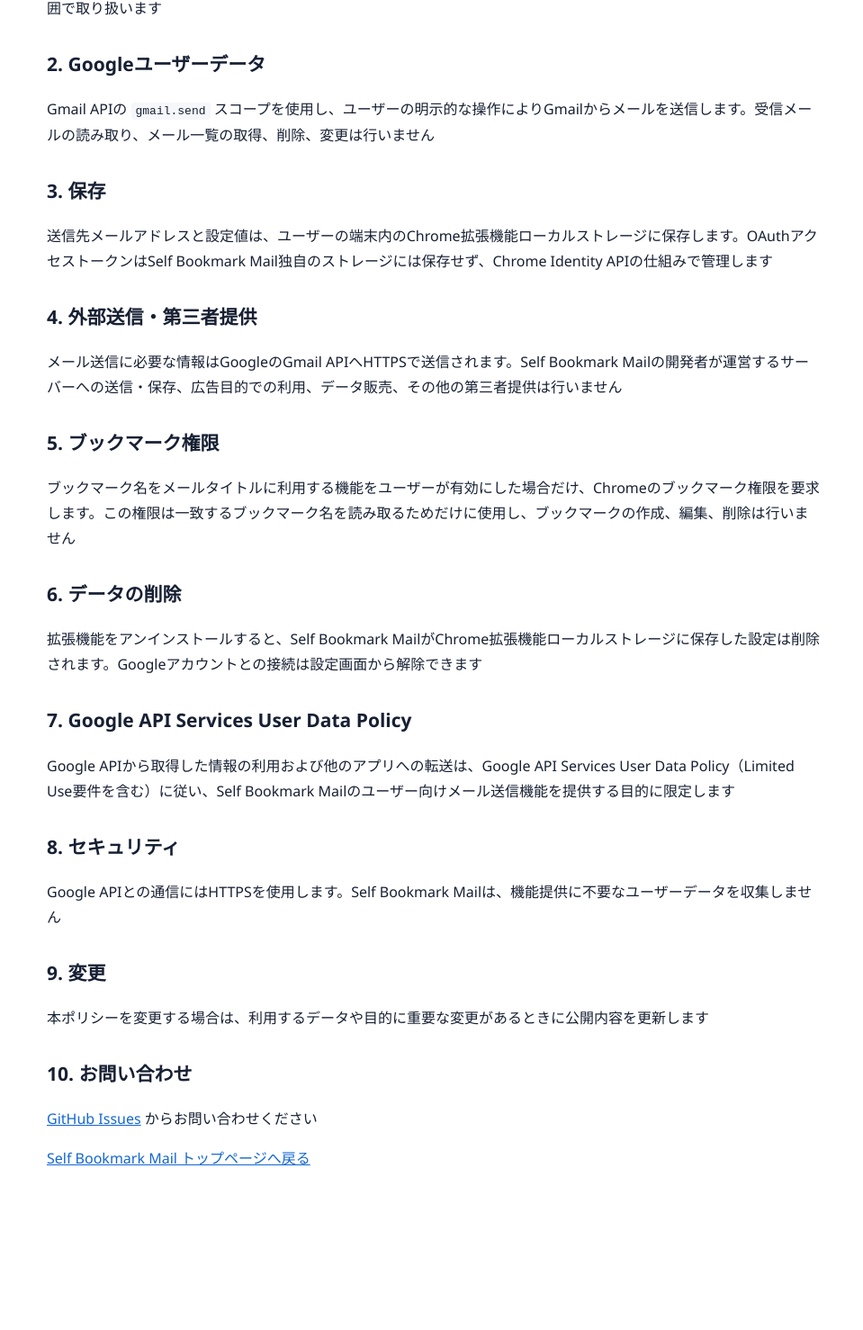
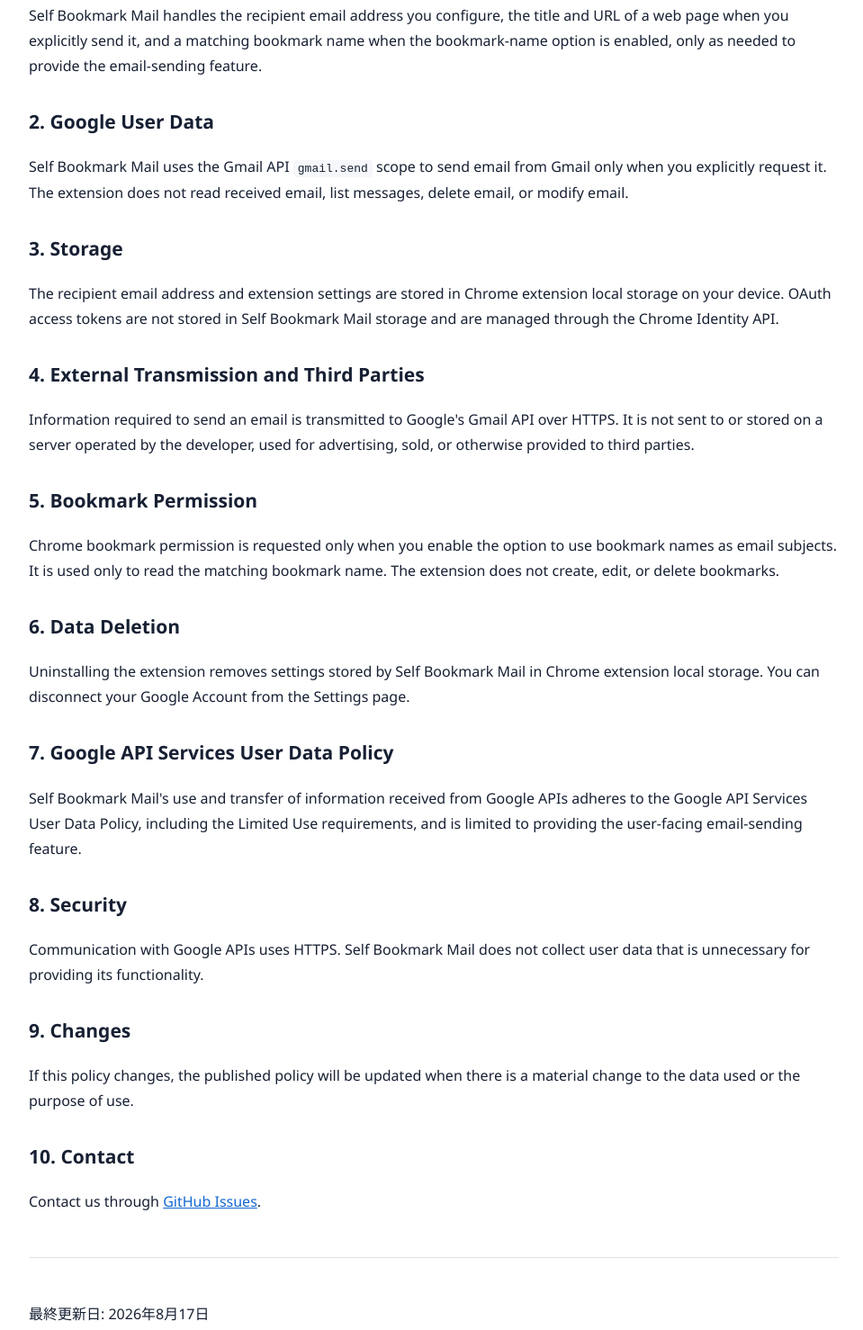
Before and after one commit to maidmaidmaid/maidmaidmaid.github.io, a plain HTML site: page privacy.html in a window 1280 px wide. Shown: the part 286-1764 px from the top of the page at 90% size, without its empty margins (158-1117 px from the left). Before the commit the page ends 1627 px from the top, so only its background shows below. Drawn offline with Linux system fonts and the light colour scheme.

Commit message:
Add English privacy policy

```diff
--- a/privacy.html
+++ b/privacy.html
@@ -1,49 +1,69 @@
 <!doctype html>
-<html lang="ja">
+<html lang="en">
 <head>
   <meta charset="utf-8">
   <meta name="viewport" content="width=device-width, initial-scale=1">
-  <title>Self Bookmark Mail プライバシーポリシー</title>
+  <title>Self Bookmark Mail Privacy Policy / プライバシーポリシー</title>
   <style>
-    body{font-family:"Segoe UI","Yu Gothic UI",sans-serif;color:#172033;line-height:1.75;max-width:860px;margin:40px auto;padding:0 20px}
-    h1{font-size:30px} h2{margin-top:30px;font-size:21px} code{background:#f5f7fa;padding:2px 5px;border-radius:4px}
-    a{color:#1367d1}
+    body{font-family:"Segoe UI","Yu Gothic UI",sans-serif;color:#172033;line-height:1.75;max-width:900px;margin:40px auto;padding:0 20px}
+    h1{font-size:30px} h2{margin-top:30px;font-size:21px} code{background:#f5f7fa;padding:2px 5px;border-radius:4px} a{color:#1367d1}
+    .lang-nav{padding:10px 14px;background:#f5f7fa;border-radius:10px}.divider{border:0;border-top:1px solid #dce2ea;margin:48px 0}
   </style>
 </head>
 <body>
-<h1>Self Bookmark Mail プライバシーポリシー</h1>
-<p>最終更新日: 2026年8月15日</p>
+<h1>Self Bookmark Mail Privacy Policy / プライバシーポリシー</h1>
+<p class="lang-nav"><a href="#english">English</a> / <a href="#japanese">日本語</a></p>
 
+<section id="english" lang="en">
+<p>Last updated: August 17, 2026</p>
+<h2>1. Information We Use</h2>
+<p>Self Bookmark Mail handles the recipient email address you configure, the title and URL of a web page when you explicitly send it, and a matching bookmark name when the bookmark-name option is enabled, only as needed to provide the email-sending feature.</p>
+<h2>2. Google User Data</h2>
+<p>Self Bookmark Mail uses the Gmail API <code>gmail.send</code> scope to send email from Gmail only when you explicitly request it. The extension does not read received email, list messages, delete email, or modify email.</p>
+<h2>3. Storage</h2>
+<p>The recipient email address and extension settings are stored in Chrome extension local storage on your device. OAuth access tokens are not stored in Self Bookmark Mail storage and are managed through the Chrome Identity API.</p>
+<h2>4. External Transmission and Third Parties</h2>
+<p>Information required to send an email is transmitted to Google's Gmail API over HTTPS. It is not sent to or stored on a server operated by the developer, used for advertising, sold, or otherwise provided to third parties.</p>
+<h2>5. Bookmark Permission</h2>
+<p>Chrome bookmark permission is requested only when you enable the option to use bookmark names as email subjects. It is used only to read the matching bookmark name. The extension does not create, edit, or delete bookmarks.</p>
+<h2>6. Data Deletion</h2>
+<p>Uninstalling the extension removes settings stored by Self Bookmark Mail in Chrome extension local storage. You can disconnect your Google Account from the Settings page.</p>
+<h2>7. Google API Services User Data Policy</h2>
+<p>Self Bookmark Mail's use and transfer of information received from Google APIs adheres to the Google API Services User Data Policy, including the Limited Use requirements, and is limited to providing the user-facing email-sending feature.</p>
+<h2>8. Security</h2>
+<p>Communication with Google APIs uses HTTPS. Self Bookmark Mail does not collect user data that is unnecessary for providing its functionality.</p>
+<h2>9. Changes</h2>
+<p>If this policy changes, the published policy will be updated when there is a material change to the data used or the purpose of use.</p>
+<h2>10. Contact</h2>
+<p>Contact us through <a href="https://github.com/maidmaidmaid/maidmaidmaid.github.io/issues">GitHub Issues</a>.</p>
+</section>
+
+<hr class="divider">
+
+<section id="japanese" lang="ja">
+<p>最終更新日: 2026年8月17日</p>
 <h2>1. 取得・利用する情報</h2>
 <p>Self Bookmark Mailは、ユーザーが設定した送信先メールアドレス、ユーザーが送信操作を行ったWebページのタイトルとURL、ブックマーク名利用機能を有効にした場合の一致するブックマーク名を、メール送信機能の提供に必要な範囲で取り扱います</p>
-
 <h2>2. Googleユーザーデータ</h2>
 <p>Gmail APIの <code>gmail.send</code> スコープを使用し、ユーザーの明示的な操作によりGmailからメールを送信します。受信メールの読み取り、メール一覧の取得、削除、変更は行いません</p>
-
 <h2>3. 保存</h2>
 <p>送信先メールアドレスと設定値は、ユーザーの端末内のChrome拡張機能ローカルストレージに保存します。OAuthアクセストークンはSelf Bookmark Mail独自のストレージには保存せず、Chrome Identity APIの仕組みで管理します</p>
-
 <h2>4. 外部送信・第三者提供</h2>
 <p>メール送信に必要な情報はGoogleのGmail APIへHTTPSで送信されます。Self Bookmark Mailの開発者が運営するサーバーへの送信・保存、広告目的での利用、データ販売、その他の第三者提供は行いません</p>
-
 <h2>5. ブックマーク権限</h2>
 <p>ブックマーク名をメールタイトルに利用する機能をユーザーが有効にした場合だけ、Chromeのブックマーク権限を要求します。この権限は一致するブックマーク名を読み取るためだけに使用し、ブックマークの作成、編集、削除は行いません</p>
-
 <h2>6. データの削除</h2>
 <p>拡張機能をアンインストールすると、Self Bookmark MailがChrome拡張機能ローカルストレージに保存した設定は削除されます。Googleアカウントとの接続は設定画面から解除できます</p>
-
 <h2>7. Google API Services User Data Policy</h2>
 <p>Google APIから取得した情報の利用および他のアプリへの転送は、Google API Services User Data Policy（Limited Use要件を含む）に従い、Self Bookmark Mailのユーザー向けメール送信機能を提供する目的に限定します</p>
-
 <h2>8. セキュリティ</h2>
 <p>Google APIとの通信にはHTTPSを使用します。Self Bookmark Mailは、機能提供に不要なユーザーデータを収集しません</p>
-
 <h2>9. 変更</h2>
 <p>本ポリシーを変更する場合は、利用するデータや目的に重要な変更があるときに公開内容を更新します</p>
-
 <h2>10. お問い合わせ</h2>
 <p><a href="https://github.com/maidmaidmaid/maidmaidmaid.github.io/issues">GitHub Issues</a> からお問い合わせください</p>
+</section>
 
-<p><a href="/">Self Bookmark Mail トップページへ戻る</a></p>
+<p><a href="/">Back to Self Bookmark Mail / トップページへ戻る</a></p>
 </body>
 </html>
```
